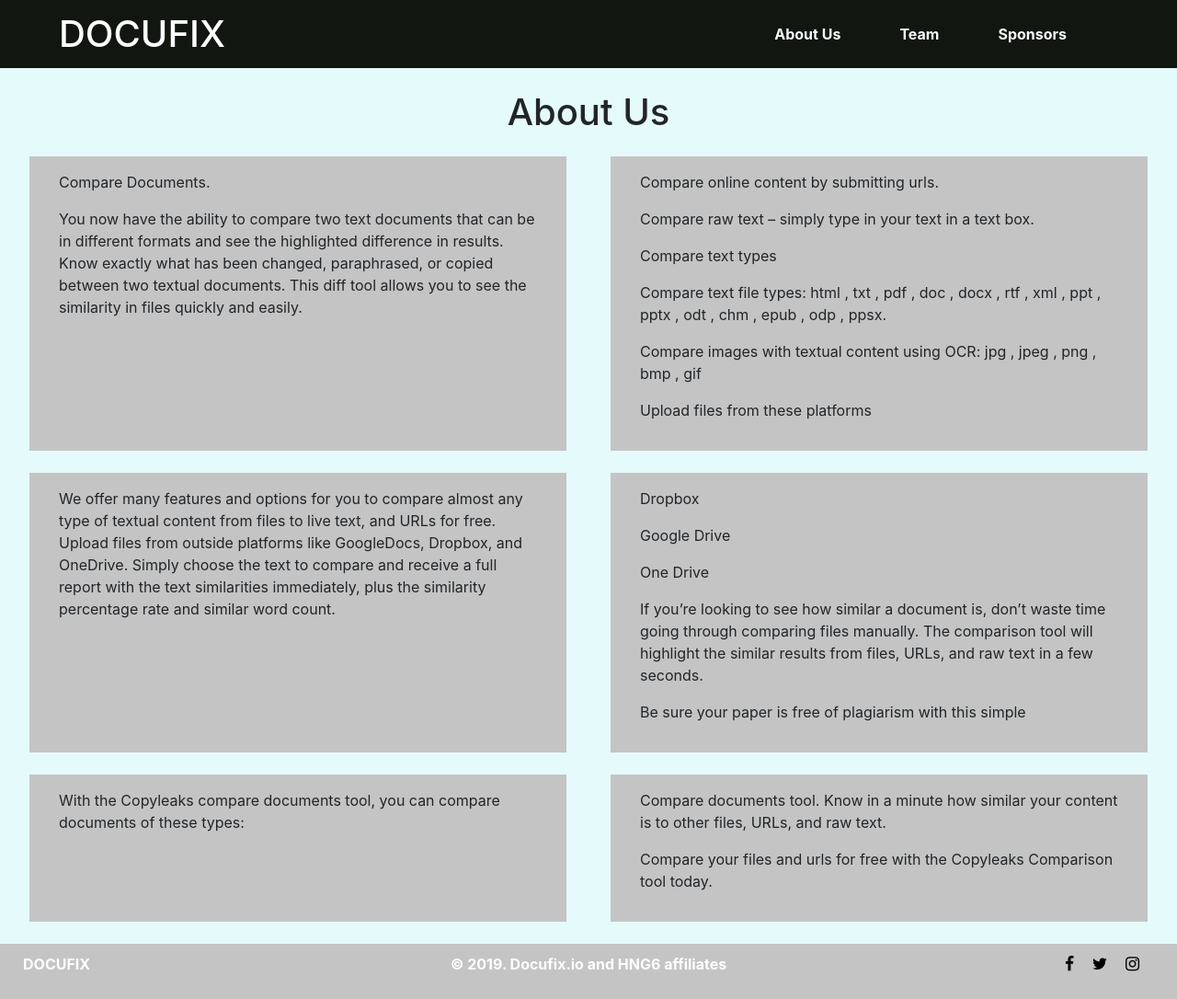
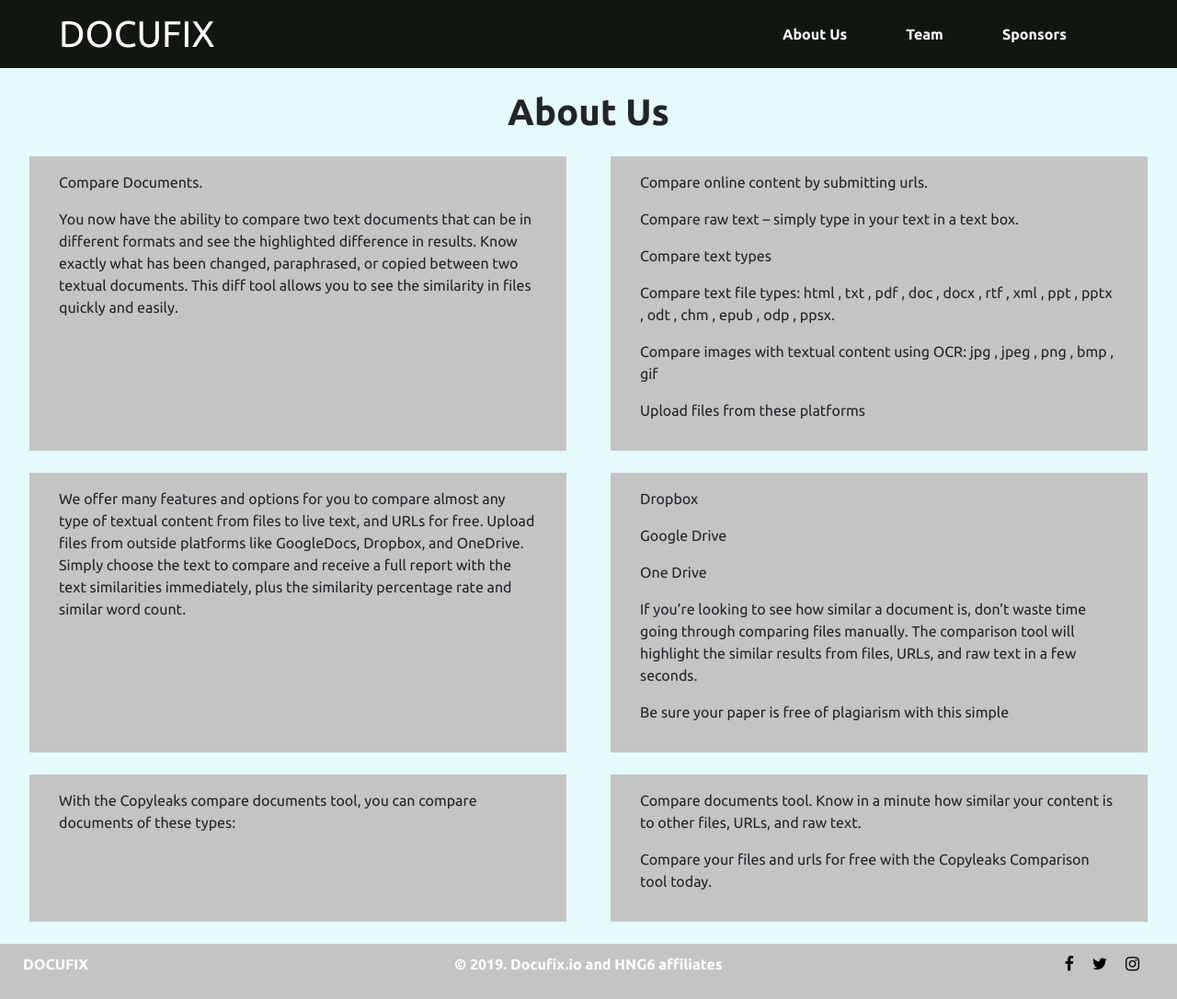
Before and after one commit to MarvellousUbani/docufix-about, a plain HTML site: page index.html in a window 1280 px wide. Shown: the whole page at 92% size. Drawn offline with nearby package versions, Linux system fonts and the light colour scheme.

Commit message:
fontchange

```diff
--- a/index.html
+++ b/index.html
@@ -9,10 +9,15 @@
    <!-- links -->
    <link rel="stylesheet" href="https://stackpath.bootstrapcdn.com/bootstrap/4.3.1/css/bootstrap.min.css">
    <link rel="stylesheet" type="text/css" href="https://stackpath.bootstrapcdn.com/font-awesome/4.7.0/css/font-awesome.min.css">
+   <link
+            href="https://fonts.googleapis.com/css?family=Ubuntu:400,700&display=swap"
+            rel="stylesheet"
+        />
 
    <style>
     .about-body{
-        background:  #E5FAFA;
+        background: #E5FAFA;
+        font-family: Ubuntu;
     }
     .col-grey{
         background-color: #C4C4C4;
@@ -35,6 +40,10 @@
       background-color: #c4c4c4;
       /*text-align: center;*/
       color: white;
+      font-weight: bold;
+    }
+
+    .about-title{
       font-weight: bold;
     }
 
```
